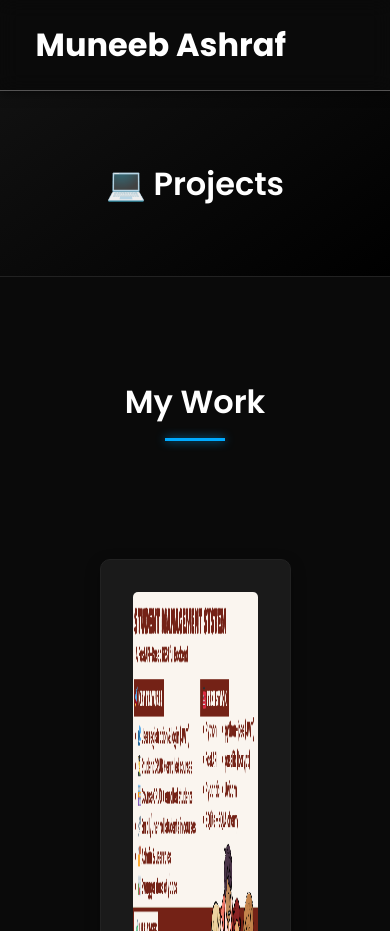
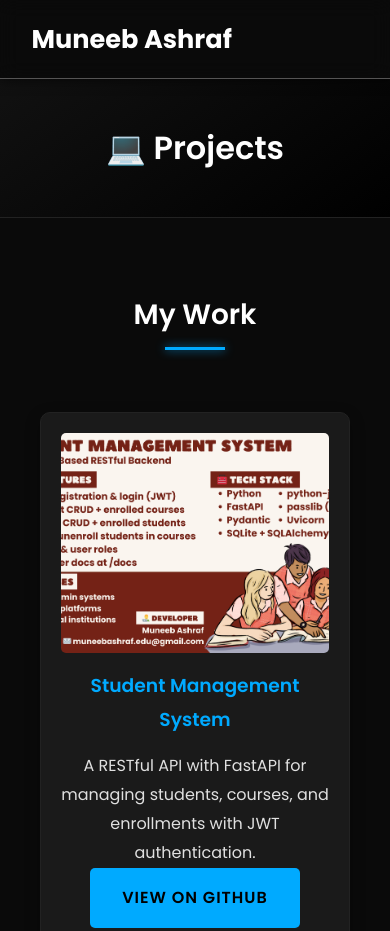
Before and after one commit to muneeb-ashraf-ai/profile, a plain HTML site: page projects.html in a window 390 px wide. Shown: the top 931 px of the page. Drawn offline with Linux system fonts and the light colour scheme.

Commit message:
update 3

```diff
--- a/assets/css/style.css
+++ b/assets/css/style.css
@@ -12,6 +12,13 @@
     margin: 0;
     padding: 0;
     box-sizing: border-box;
+}
+
+/* Make media scale fluidly */
+img, video {
+    max-width: 100%;
+    height: auto;
+    display: block;
 }
 
 body {
@@ -203,7 +210,8 @@ h1, h2, h3, h4, h5, h6 {
     transition: transform 0.3s ease, box-shadow 0.3s ease;
     text-align: center;
     display: grid;
-    grid-template-columns: center;
+    /* Responsive columns without changing visual style */
+    grid-template-columns: repeat(auto-fit, minmax(260px, 1fr));
     gap: 2rem;
 }
 
@@ -243,7 +251,7 @@ h1, h2, h3, h4, h5, h6 {
 .project-card img {
     width: 100%;
     height: 500px;
-    /* object-fit: cover; */
+    object-fit: cover;
     border-radius: 5px;
     margin-bottom: 1rem;
     transition: transform 0.4s ease;
@@ -377,11 +385,51 @@ h1, h2, h3, h4, h5, h6 {
     .nav-links {
         display: none; /* Simple hide for now, can be replaced with a burger menu */
     }
+    .container {
+        width: 92%;
+        padding: 1.5rem 0;
+    }
+    .main-header {
+        padding: 2.5rem 0;
+    }
+    .profile-card {
+        padding: 1.5rem;
+    }
+    .profile-card img {
+        width: 70vw;
+        height: auto;
+        max-width: 320px;
+        margin-left: auto;
+        margin-right: auto;
+    }
+    .card-grid {
+        padding: 1.5rem;
+        grid-template-columns: 1fr; /* Ensure single column on narrow screens */
+        gap: 1.25rem;
+    }
+    .card {
+        padding: 1.25rem;
+    }
+    .project-card img {
+        height: 220px; /* Avoid overly tall images on phones */
+    }
     .profile-card h1 {
         font-size: 2rem;
     }
     .section-title {
         font-size: 2rem;
+    }
+}
+
+@media (max-width: 480px) {
+    .nav-logo {
+        font-size: 1.6rem;
+    }
+    .section {
+        padding: 3rem 0;
+    }
+    .section-title {
+        font-size: 1.75rem;
     }
 }
 
```
Lines whose indentation alone changed are shown as unchanged.
